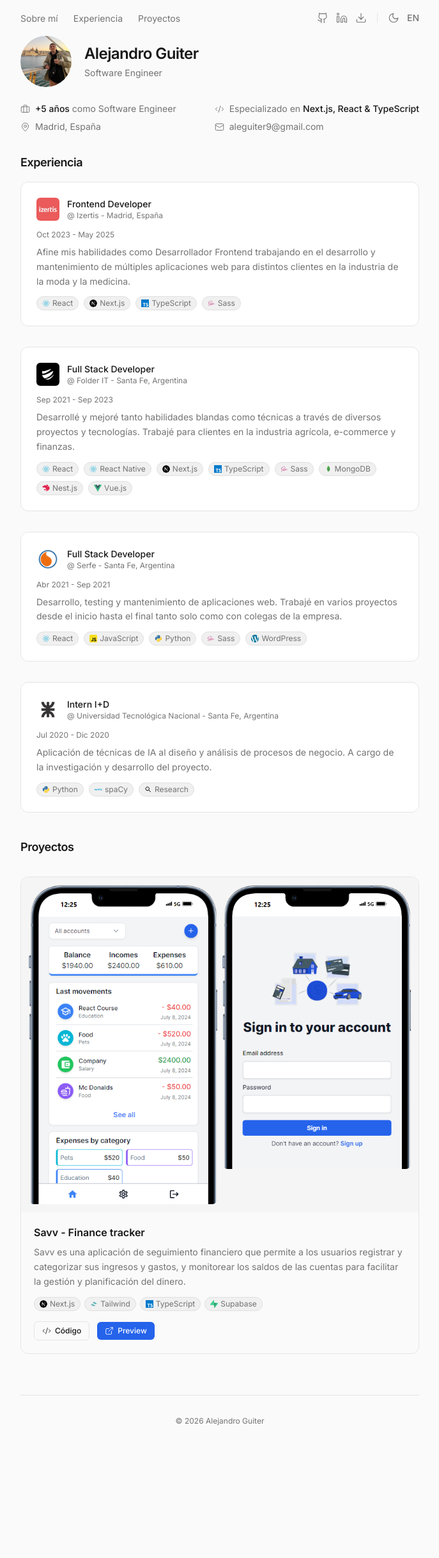
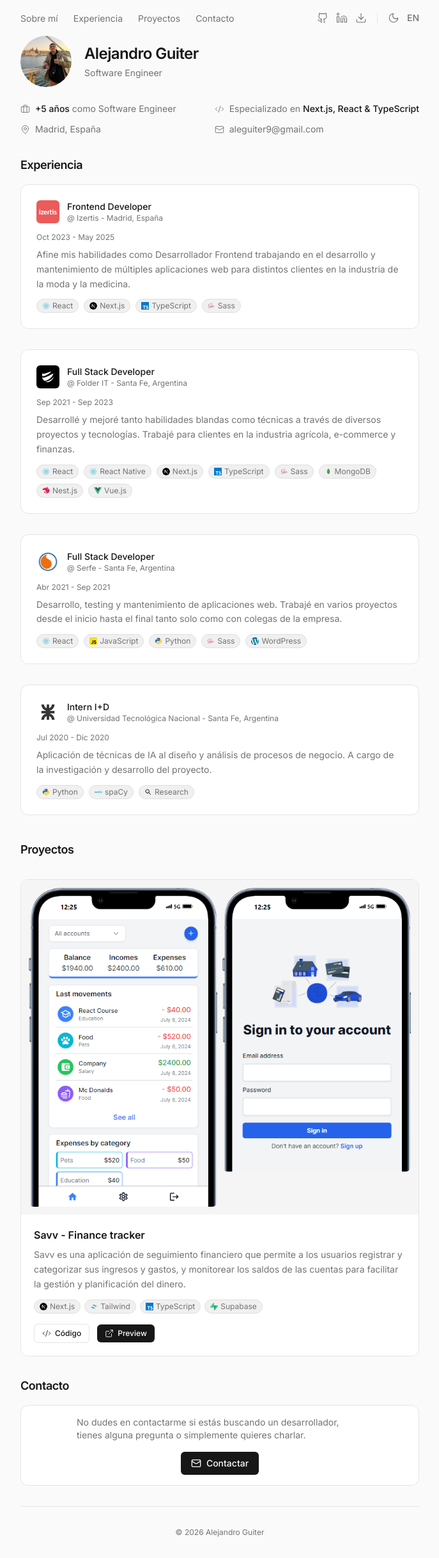
Before and after one commit to aleguiter09/portfolio, a Next.js app: page /es in a window 1280 px wide. Shown: the whole page at 64% size, without its empty margins (296-983 px from the left). Before the commit the page ends 2261 px from the top, so only its background shows below. Built offline with nearby package versions, Linux system fonts and the light colour scheme.

Commit message:
Contact section and update styles

```diff
--- a/messages/en.json
+++ b/messages/en.json
@@ -2,7 +2,8 @@
   "Header": {
     "about": "About",
     "experience": "Experience",
-    "projects": "Projects"
+    "projects": "Projects",
+    "contact": "Contact"
   },
   "About": {
     "years": "years",
@@ -44,5 +45,10 @@
     "savv": {
       "description": "Savv it's a finance tracking application that allows users to record and categorize their income and expenses, and monitor account balances to facilitate money management and planning."
     }
+  },
+  "Contact": {
+    "title": "Contact",
+    "description": "Feel free to reach out if you're looking for a developer, have a question, or just want to connect.",
+    "getInTouch": "Get in Touch"
   }
 }
--- a/messages/es.json
+++ b/messages/es.json
@@ -2,7 +2,8 @@
   "Header": {
     "about": "Sobre mí",
     "experience": "Experiencia",
-    "projects": "Proyectos"
+    "projects": "Proyectos",
+    "contact": "Contacto"
   },
   "About": {
     "years": "años",
@@ -44,5 +45,10 @@
     "savv": {
       "description": "Savv es una aplicación de seguimiento financiero que permite a los usuarios registrar y categorizar sus ingresos y gastos, y monitorear los saldos de las cuentas para facilitar la gestión y planificación del dinero."
     }
+  },
+  "Contact": {
+    "title": "Contacto",
+    "description": "No dudes en contactarme si estás buscando un desarrollador, tienes alguna pregunta o simplemente quieres charlar.",
+    "getInTouch": "Contactar"
   }
 }
--- a/src/app/[locale]/page.tsx
+++ b/src/app/[locale]/page.tsx
@@ -1,6 +1,7 @@
 import About from "../components/About/About";
 import Experience from "../components/Experience/Experience";
 import Projects from "../components/Projects/Projects";
+import Contact from "../components/Contact/Contact";
 
 export default function HomePage() {
   return (
@@ -8,6 +9,7 @@ export default function HomePage() {
       <About />
       <Experience />
       <Projects />
+      <Contact />
     </>
   );
 }
--- a/src/app/components/About/About.tsx
+++ b/src/app/components/About/About.tsx
@@ -1,12 +1,12 @@
+import Image from "next/image";
 import { useTranslations } from "next-intl";
-import Image from "next/image";
 import { MapPin, Mail, Briefcase, Code2 } from "lucide-react";
 
 export default function About() {
   const t = useTranslations("About");
 
   return (
-    <section id="about" className="pb-8">
+    <section id="about" className="pb-8 scroll-mt-24">
       <div className="flex flex-col items-start gap-6 opacity-0 animate-fade-in-up">
         <div className="flex items-center gap-5">
           <Image
@@ -25,8 +25,8 @@ export default function About() {
           </div>
         </div>
 
-        <div className="flex justify-between w-full text-sm opacity-0 animate-fade-in-up animate-delay-200">
-          <div className="flex flex-col  gap-2 text-muted">
+        <div className="flex flex-col md:flex-row gap-3 justify-between w-full text-sm opacity-0 animate-fade-in-up animate-delay-200">
+          <div className="flex flex-col gap-3 text-muted">
             <div className="flex items-center gap-2 text-muted">
               <Briefcase size={15} strokeWidth={1.5} />
               <span>
@@ -42,7 +42,7 @@ export default function About() {
               <span>Madrid, {t("spain")}</span>
             </div>
           </div>
-          <div className="flex flex-col gap-2">
+          <div className="flex flex-col gap-3">
             <div className="flex items-center gap-2 text-muted">
               <Code2 size={15} strokeWidth={1.5} />
               <span>
--- /dev/null
+++ b/src/app/components/Contact/Contact.tsx
@@ -0,0 +1,24 @@
+import { useTranslations } from "next-intl";
+import { Mail } from "lucide-react";
+
+export default function Contact() {
+  const t = useTranslations("Contact");
+
+  return (
+    <section id="contact" className="pb-8 scroll-mt-24">
+      <h2 className="mb-4 text-lg font-semibold tracking-tight">
+        {t("title")}
+      </h2>
+      <div className="flex flex-col items-center gap-4 rounded-xl border border-border bg-white p-4">
+        <p className="text-sm text-muted max-w-md">{t("description")}</p>
+        <a
+          href="mailto:aleguiter9@gmail.com"
+          className="inline-flex items-center w-fit gap-2 rounded-md bg-foreground px-4 py-2 text-sm font-medium text-background transition-colors hover:bg-foreground/90"
+        >
+          <Mail size={16} />
+          {t("getInTouch")}
+        </a>
+      </div>
+    </section>
+  );
+}
--- a/src/app/components/Experience/Experience.tsx
+++ b/src/app/components/Experience/Experience.tsx
@@ -1,37 +1,13 @@
-"use client";
 import Image from "next/image";
 import Tag from "../Tag/Tag";
 import { experiences } from "@/constants/experience";
-import { useEffect, useRef } from "react";
 import { useTranslations } from "next-intl";
 
 export default function Experience() {
   const t = useTranslations("Experience");
-  const sectionRef = useRef<HTMLElement>(null);
-
-  useEffect(() => {
-    const section = sectionRef.current;
-    if (!section) return;
-
-    const cards = section.querySelectorAll("[data-animate]");
-    const observer = new IntersectionObserver(
-      (entries) => {
-        entries.forEach((entry) => {
-          if (entry.isIntersecting) {
-            entry.target.classList.remove("opacity-0", "translate-y-4");
-            entry.target.classList.add("opacity-100", "translate-y-0");
-          }
-        });
-      },
-      { threshold: 0.15 },
-    );
-
-    cards.forEach((el) => observer.observe(el));
-    return () => observer.disconnect();
-  }, []);
 
   return (
-    <section id="experience" ref={sectionRef} className="pb-10">
+    <section id="experience" className="pb-10 scroll-mt-14">
       <h2 className="mb-4 text-lg font-semibold tracking-tight">
         {t("experience")}
       </h2>
@@ -40,8 +16,7 @@ export default function Experience() {
         {experiences.map((experience) => (
           <div
             key={experience.id}
-            data-animate
-            className="opacity-0 translate-y-4 transition-all duration-500 ease-out border border-border rounded-xl p-6 bg-white"
+            className="border border-border rounded-xl p-6 bg-white"
           >
             <div className="flex flex-col gap-3">
               <div className="flex shrink-0 items-start gap-3">
--- a/src/app/components/Header/Header.tsx
+++ b/src/app/components/Header/Header.tsx
@@ -1,17 +1,32 @@
+"use client";
+
 import Link from "next/link";
-import { Github, Linkedin, Download } from "lucide-react";
+import { Github, Linkedin, Download, Menu, X } from "lucide-react";
 import ToggleTheme from "../ToggleTheme/ToggleTheme";
 import ToggleLang from "../ToggleLang/ToggleLang";
 import { useLocale, useTranslations } from "next-intl";
+import { useState } from "react";
 
 export default function Header() {
   const t = useTranslations("Header");
   const locale = useLocale();
+  const [isMenuOpen, setIsMenuOpen] = useState(false);
+
+  const closeMenu = () => setIsMenuOpen(false);
 
   return (
     <header className="sticky top-0 z-50 bg-background/80 backdrop-blur-sm">
       <div className="flex items-center justify-between py-4">
-        <nav>
+        <div className="flex items-center gap-4">
+          <button
+            className="md:hidden text-foreground"
+            onClick={() => setIsMenuOpen(!isMenuOpen)}
+            aria-label="Toggle menu"
+          >
+            {isMenuOpen ? <X size={24} /> : <Menu size={24} />}
+          </button>
+
+          <nav className="hidden md:block">
             <ul className="flex items-center gap-6">
               <li>
                 <Link
@@ -37,14 +52,24 @@ export default function Header() {
                   {t("projects")}
                 </Link>
               </li>
+              <li>
+                <Link
+                  href="#contact"
+                  className="text-sm text-muted transition-colors hover:text-foreground"
+                >
+                  {t("contact")}
+                </Link>
+              </li>
             </ul>
           </nav>
+        </div>
+
         <div className="flex items-center gap-3">
           <Link
             href="https://github.com/aleguiter09"
             target="_blank"
             rel="noopener noreferrer"
-            className="text-muted transition-colors hover:text-foreground"
+            className="hidden sm:block text-muted transition-colors hover:text-foreground"
             aria-label="GitHub"
           >
             <Github size={18} strokeWidth={1.5} />
@@ -53,7 +78,7 @@ export default function Header() {
             href="https://www.linkedin.com/in/alejandroguiter"
             target="_blank"
             rel="noopener noreferrer"
-            className="text-muted transition-colors hover:text-foreground"
+            className="hidden sm:block text-muted transition-colors hover:text-foreground"
             aria-label="LinkedIn"
           >
             <Linkedin size={18} strokeWidth={1.5} />
@@ -72,6 +97,49 @@ export default function Header() {
           <ToggleLang />
         </div>
       </div>
+
+      {isMenuOpen && (
+        <nav className="md:hidden absolute top-full left-0 w-full bg-background/95 backdrop-blur-sm border-b border-border shadow-sm">
+          <ul className="flex flex-col items-center py-6 gap-6">
+            <li>
+              <Link
+                href="#about"
+                onClick={closeMenu}
+                className="text-lg font-medium text-muted transition-colors hover:text-foreground"
+              >
+                {t("about")}
+              </Link>
+            </li>
+            <li>
+              <Link
+                href="#experience"
+                onClick={closeMenu}
+                className="text-lg font-medium text-muted transition-colors hover:text-foreground"
+              >
+                {t("experience")}
+              </Link>
+            </li>
+            <li>
+              <Link
+                href="#projects"
+                onClick={closeMenu}
+                className="text-lg font-medium text-muted transition-colors hover:text-foreground"
+              >
+                {t("projects")}
+              </Link>
+            </li>
+            <li>
+              <Link
+                href="#contact"
+                onClick={closeMenu}
+                className="text-lg font-medium text-muted transition-colors hover:text-foreground"
+              >
+                {t("contact")}
+              </Link>
+            </li>
+          </ul>
+        </nav>
+      )}
     </header>
   );
 }
--- a/src/app/components/Projects/Project/Project.tsx
+++ b/src/app/components/Projects/Project/Project.tsx
@@ -1,13 +1,10 @@
-"use client";
 import Link from "next/link";
 import Image from "next/image";
 import Tag from "../../Tag/Tag";
-import { useEffect, useRef } from "react";
 import { useTranslations } from "next-intl";
 import { ExternalLink, Code2 } from "lucide-react";
 
 interface ProjectProps {
-  id: number;
   alt: string;
   link: string;
   code_link: string;
@@ -18,7 +15,6 @@ interface ProjectProps {
 }
 
 export default function Project({
-  id,
   alt,
   link,
   code_link,
@@ -28,33 +24,9 @@ export default function Project({
   images,
 }: ProjectProps) {
   const t = useTranslations("Projects");
-  const containerRef = useRef<HTMLDivElement>(null);
-
-  useEffect(() => {
-    const el = containerRef.current;
-    if (!el) return;
-
-    const observer = new IntersectionObserver(
-      (entries) => {
-        entries.forEach((entry) => {
-          if (entry.isIntersecting) {
-            entry.target.classList.remove("opacity-0", "translate-y-4");
-            entry.target.classList.add("opacity-100", "translate-y-0");
-          }
-        });
-      },
-      { threshold: 0.15 },
-    );
-
-    observer.observe(el);
-    return () => observer.disconnect();
-  }, []);
 
   return (
-    <div
-      ref={containerRef}
-      className="opacity-0 translate-y-4 transition-all duration-500 ease-out rounded-xl border border-border overflow-hidden"
-    >
+    <div className="rounded-xl border border-border overflow-hidden">
       <div className="grid grid-cols-2 gap-2 overflow-x-auto p-3 bg-surface">
         {images.map((image: string, index: number) => (
           <Image
@@ -69,7 +41,7 @@ export default function Project({
         ))}
       </div>
 
-      <div className="p-5">
+      <div className="p-5 bg-white">
         <h3 className="text-base font-semibold">{title}</h3>
         <p className="mt-2 text-sm leading-relaxed text-muted">
           {t(description)}
@@ -93,7 +65,7 @@ export default function Project({
             href={link}
             target="_blank"
             rel="noopener noreferrer"
-            className="inline-flex items-center gap-1.5 rounded-md bg-accent px-3 py-1.5 text-xs font-medium text-white transition-colors hover:opacity-90"
+            className="inline-flex items-center gap-1.5 rounded-md bg-foreground px-3 py-1.5 text-xs font-medium text-white transition-colors hover:opacity-90"
           >
             <ExternalLink size={14} strokeWidth={1.5} />
             {t("preview")}
--- a/src/app/components/Projects/Projects.tsx
+++ b/src/app/components/Projects/Projects.tsx
@@ -6,7 +6,7 @@ export default function Projects() {
   const t = useTranslations("Projects");
 
   return (
-    <section id="projects" className="pb-16">
+    <section id="projects" className="pb-8 scroll-mt-14">
       <h2 className="mb-8 text-lg font-semibold tracking-tight">
         {t("projects")}
       </h2>
--- a/src/app/globals.css
+++ b/src/app/globals.css
@@ -26,10 +26,6 @@
 *,
 html {
   scroll-behavior: smooth;
-}
-
-section[id] {
-  scroll-margin-top: 5rem;
 }
 
 body {
```
Lines whose indentation alone changed are shown as unchanged.
